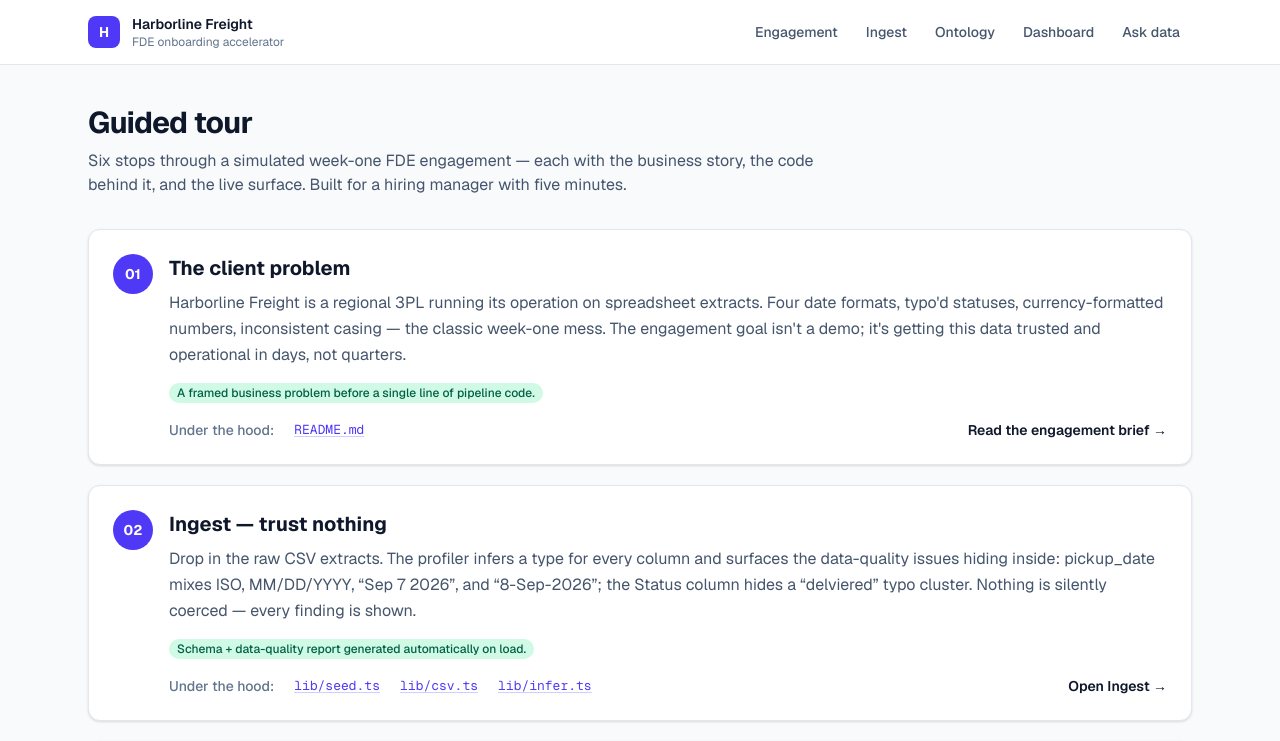
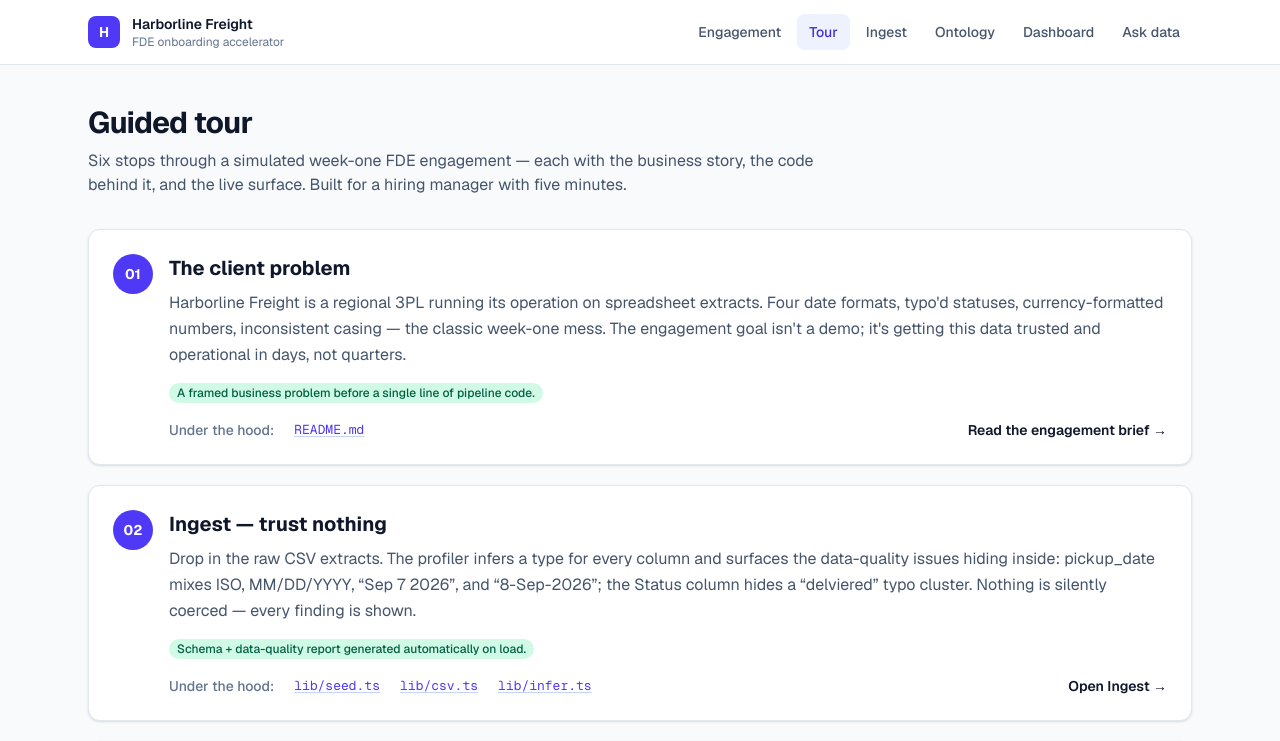
Before and after one commit to ArunodayReddy/Onboarding-accelerator, a Next.js app: page /tour in a window 1280 px wide. Shown: the top 741 px of the page. Built offline with nearby package versions, Linux system fonts and the light colour scheme.

Commit message:
add Tour to site navigation

```diff
--- a/components/Nav.tsx
+++ b/components/Nav.tsx
@@ -5,6 +5,7 @@ import { usePathname } from "next/navigation";
 
 const LINKS = [
   { href: "/", label: "Engagement" },
+  { href: "/tour", label: "Tour" },
   { href: "/ingest", label: "Ingest" },
   { href: "/ontology", label: "Ontology" },
   { href: "/dashboard", label: "Dashboard" },
```
